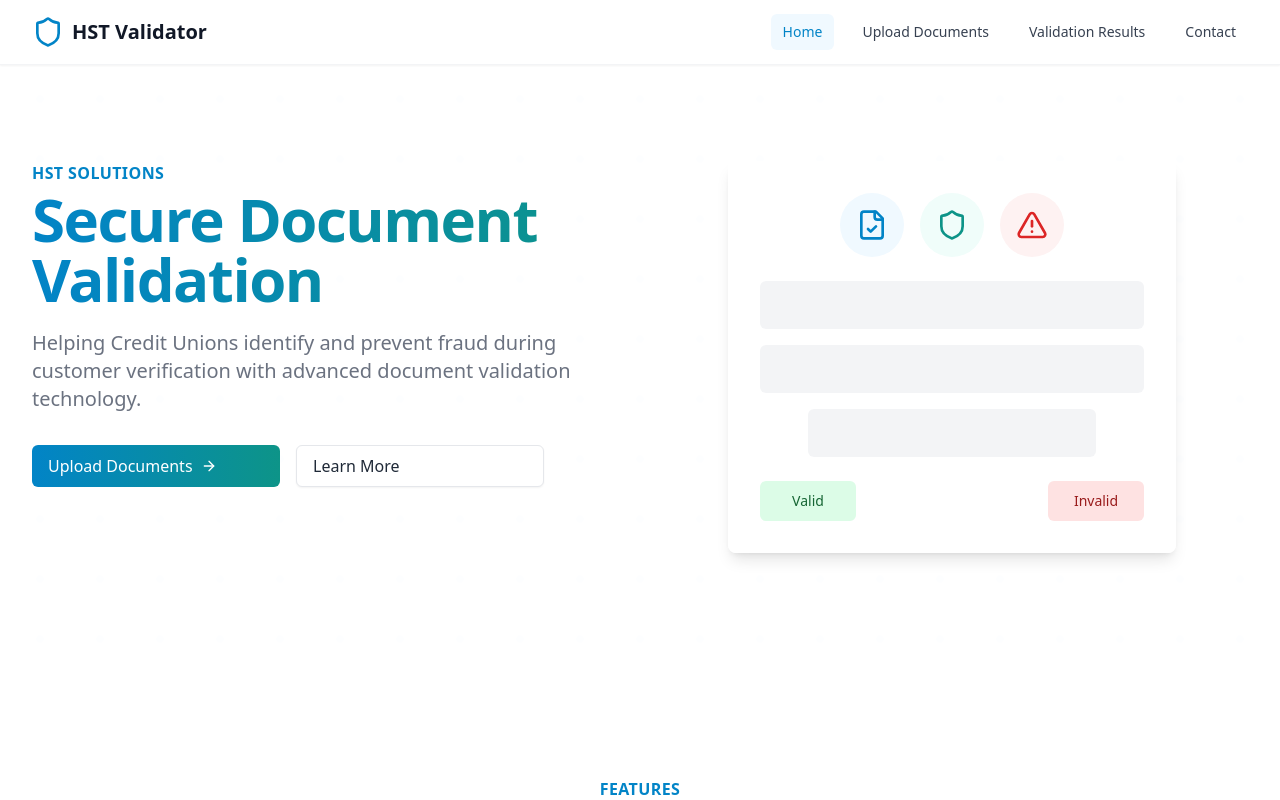
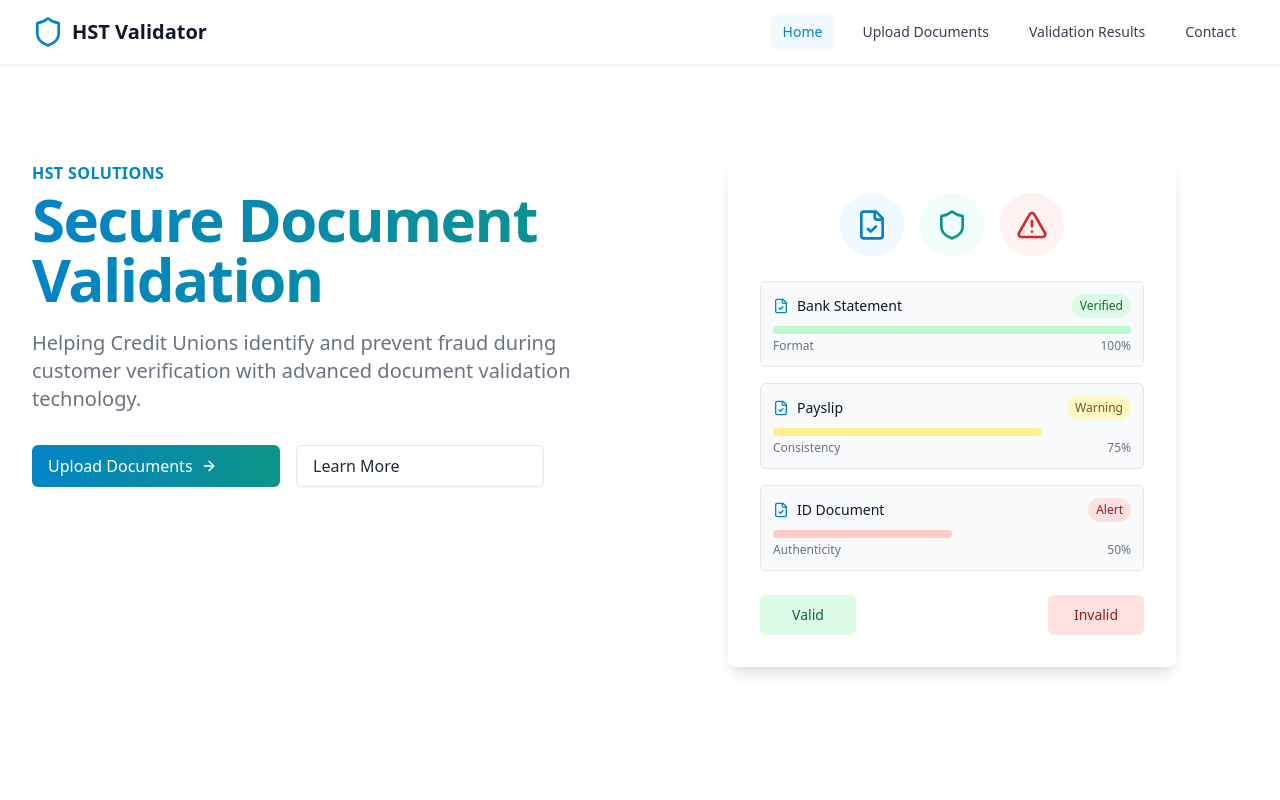
Before and after one commit to MuhammadAman02/hst-ai-fc4ee471-3d69-49c4-acf8-d163f195adf6, a React (Vite) app: page / in a window 1280 px wide. Shown: the top 800 px of the page. Built offline with nearby package versions, Linux system fonts and the light colour scheme.

Commit message:
update file

```diff
--- a/src/components/home/Hero.tsx
+++ b/src/components/home/Hero.tsx
@@ -47,10 +47,60 @@ const Hero = () => {
                         <AlertTriangle className="h-8 w-8 text-red-600" />
                       </div>
                     </div>
-                    <div className="w-full h-12 bg-gray-100 rounded-md mb-4 animate-pulse-slow"></div>
-                    <div className="w-full h-12 bg-gray-100 rounded-md mb-4 animate-pulse-slow"></div>
-                    <div className="w-3/4 h-12 bg-gray-100 rounded-md animate-pulse-slow"></div>
-                    <div className="mt-6 flex justify-between w-full">
+
+                    {/* Document validation visualization */}
+                    <div className="w-full border border-gray-200 rounded-md p-3 mb-4 bg-gray-50">
+                      <div className="flex justify-between items-center mb-2">
+                        <div className="flex items-center">
+                          <FileCheck className="h-4 w-4 text-brand-600 mr-2" />
+                          <span className="text-sm font-medium">Bank Statement</span>
+                        </div>
+                        <span className="text-xs bg-green-100 text-green-800 px-2 py-1 rounded-full">Verified</span>
+                      </div>
+                      <div className="space-y-1">
+                        <div className="h-2 bg-green-200 rounded-full w-full"></div>
+                        <div className="flex justify-between text-xs text-gray-500">
+                          <span>Format</span>
+                          <span>100%</span>
+                        </div>
+                      </div>
+                    </div>
+
+                    <div className="w-full border border-gray-200 rounded-md p-3 mb-4 bg-gray-50">
+                      <div className="flex justify-between items-center mb-2">
+                        <div className="flex items-center">
+                          <FileCheck className="h-4 w-4 text-brand-600 mr-2" />
+                          <span className="text-sm font-medium">Payslip</span>
+                        </div>
+                        <span className="text-xs bg-yellow-100 text-yellow-800 px-2 py-1 rounded-full">Warning</span>
+                      </div>
+                      <div className="space-y-1">
+                        <div className="h-2 bg-yellow-200 rounded-full w-3/4"></div>
+                        <div className="flex justify-between text-xs text-gray-500">
+                          <span>Consistency</span>
+                          <span>75%</span>
+                        </div>
+                      </div>
+                    </div>
+
+                    <div className="w-full border border-gray-200 rounded-md p-3 mb-4 bg-gray-50">
+                      <div className="flex justify-between items-center mb-2">
+                        <div className="flex items-center">
+                          <FileCheck className="h-4 w-4 text-brand-600 mr-2" />
+                          <span className="text-sm font-medium">ID Document</span>
+                        </div>
+                        <span className="text-xs bg-red-100 text-red-800 px-2 py-1 rounded-full">Alert</span>
+                      </div>
+                      <div className="space-y-1">
+                        <div className="h-2 bg-red-200 rounded-full w-1/2"></div>
+                        <div className="flex justify-between text-xs text-gray-500">
+                          <span>Authenticity</span>
+                          <span>50%</span>
+                        </div>
+                      </div>
+                    </div>
+
+                    <div className="mt-2 flex justify-between w-full">
                       <div className="h-10 w-24 bg-green-100 rounded-md flex items-center justify-center">
                         <span className="text-sm font-medium text-green-800">Valid</span>
                       </div>
```
